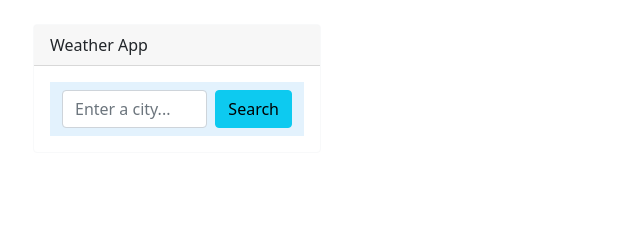
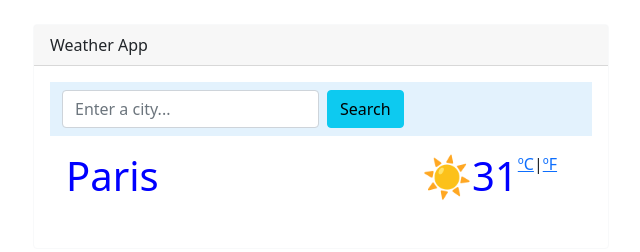
Before and after one commit to Fer-Ramirez/vanilla-weather-app, a plain HTML site: page index.html in a window 1280 px wide. Shown: the whole page, without its empty margins (49-689 px from the left). Drawn offline with nearby package versions, Linux system fonts and the light colour scheme.

Commit message:
Added city name & main temperature

```diff
--- a/index.html
+++ b/index.html
@@ -16,7 +16,7 @@
   <body>
     <div class="container">
       <br />
-      <div class="card border-light mb-3" style="max-width: 18rem">
+      <div class="card border-light mb-3" style="max-width: 36rem">
         <div class="card-header">Weather App</div>
         <div class="card-body">
           <nav class="navbar navbar-light" style="background-color: #e3f2fd">
@@ -32,7 +32,32 @@
               </form>
             </div>
           </nav>
-
+                <div class="card-body">
+			<div class="row">
+			<div class="col-sm-4">
+				<h1 class="card-title" id="city">Paris</h1>
+			</div>
+            <div class="col-sm-4"></div>
+			<div class="col-sm-4">
+				<div class="d-flex flex-nowrap mr-4">
+                    <span>
+                        <h1 class="weather-icon" id="day-weather-icon">☀️</h1>
+                    </span>
+					<h1>
+					<span class="main-temperature" id="main-temperature">31</span>
+					</h1>
+					<a href="#" id="celsius-link">ºC</a>  |
+					<a href="#" id="fahrenheit-link">ºF</a>
+				</div>
+			</div>
+			<div class="row">
+				<div class="col-sm-4">
+				<h3 class="time" id="date"></h3>
+				</div>
+				<div class="col-sm-4">
+				<h2 class="day-wheather" id="main-weather"></h2>
+				</div>
+			</div>
         </div>
       </div>
     </div>
```
